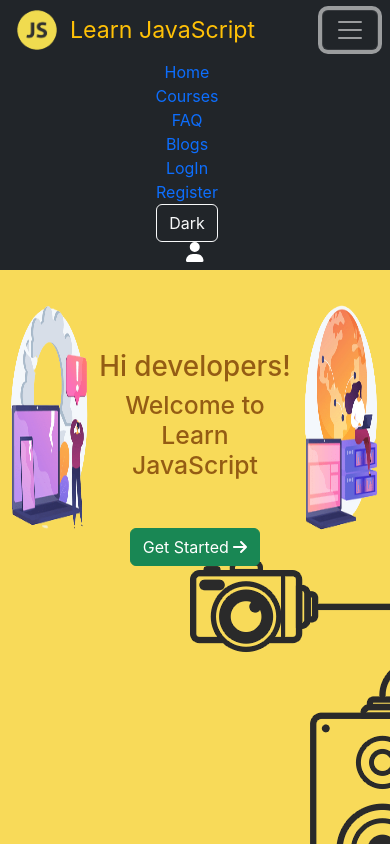
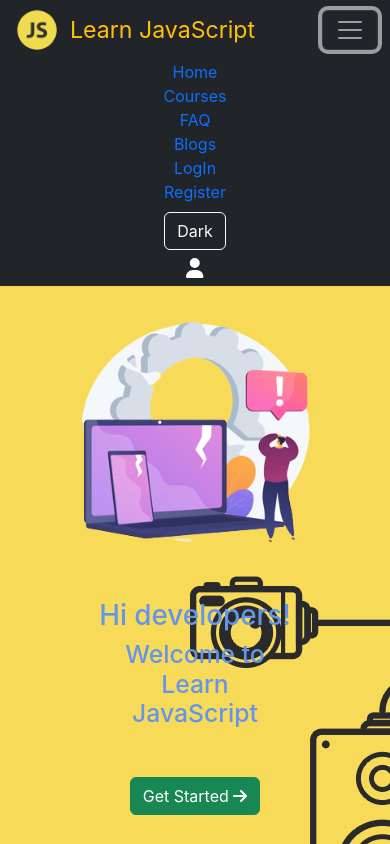
Before and after one commit to MahimPC111/Developer-guru-client, a React (Create React App) app: page / in a window 390 px wide. Both pictures are taken after a click on the button 350 px from the left and 30 px from the top of the page. Shown: the top 844 px of the page. Built offline with nearby package versions, Linux system fonts and the light colour scheme; no server answers.

Commit message:
resposive committed

```diff
--- a/src/Pages/Courses/Courses.js
+++ b/src/Pages/Courses/Courses.js
@@ -1,9 +1,15 @@
 import React from 'react';
+import { useLoaderData } from 'react-router-dom';
 
 const Courses = () => {
+    const courses = useLoaderData();
+    console.log(courses)
     return (
         <div>
-            <h3>This is course</h3>
+            {/* <h3>{courses.length}</h3> */}
+            {
+                // courses.map(course => <li>{course.name}</li>)
+            }
         </div>
     );
 };
--- a/src/Pages/Home/Home.css
+++ b/src/Pages/Home/Home.css
@@ -12,3 +12,14 @@ h2 {
     color: rgb(148, 92, 20);
     font-weight: 500;
 }
+
+@media screen and (max-width: 576px) {
+    .titleDiv {
+        padding-top: 20px;
+    }
+
+    .titleDiv h1,
+    h2 {
+        color: cornflowerblue;
+    }
+}
--- a/src/Pages/Home/Home.js
+++ b/src/Pages/Home/Home.js
@@ -10,8 +10,10 @@ const Home = () => {
 
     return (
         <div className='home-div'>
-            <div className='d-flex justify-content-between'>
-                <img className='w-25' src={img1} alt="" />
+            <div className='d-md-flex justify-content-between'>
+                <div className='d-flex justify-content-center'>
+                    <img className='w-75 w-sm-100' src={img1} alt="" />
+                </div>
                 <div className='w-50 mx-auto titleDiv'>
                     <h1 className='text-center'>Hi developers!</h1>
                     <h2 className='text-center'>Welcome to Learn JavaScript</h2>
@@ -19,7 +21,9 @@ const Home = () => {
                         <Link to='/courses'><Button variant="success">Get Started <FontAwesomeIcon icon={faArrowRight} /></Button></Link>
                     </div>
                 </div>
-                <img className='w-25' src={img2} alt="" />
+                <div className='d-flex justify-content-center'>
+                    <img className='w-75 w-sm-100' src={img2} alt="" />
+                </div>
             </div>
         </div>
     );
--- a/src/Pages/Login/EmailAndPassword/EmailAndPassword.js
+++ b/src/Pages/Login/EmailAndPassword/EmailAndPassword.js
@@ -4,7 +4,7 @@ import { useContext } from 'react';
 import Button from 'react-bootstrap/Button';
 import Form from 'react-bootstrap/Form';
 import toast from 'react-hot-toast';
-import { Link, useNavigate } from 'react-router-dom';
+import { useNavigate } from 'react-router-dom';
 import { AuthContext } from '../../../contexts/AuthProvider/AuthProvider';
 
 
@@ -33,7 +33,7 @@ const Login = () => {
     }
 
     return (
-        <Form onSubmit={handleSubmit} className='w-50 mt-5 mx-auto p-3 bg-light rounded'>
+        <Form onSubmit={handleSubmit} className='w-75 mt-5 mx-auto p-3 bg-light rounded'>
 
             <Form.Group className="mb-3" controlId="formBasicEmail">
                 <Form.Label>Email address</Form.Label>
@@ -44,10 +44,6 @@ const Login = () => {
                 <Form.Label>Password</Form.Label>
                 <Form.Control name='password' type="password" placeholder="Type password" required />
             </Form.Group>
-
-            <Form.Text className="d-block mb-3">
-                Don't have an account? Please <Link to='/register'>Register</Link>
-            </Form.Text>
 
             <Button variant="primary" type="submit">
                 Submit
--- a/src/Pages/Login/Login.js
+++ b/src/Pages/Login/Login.js
@@ -33,13 +33,18 @@ const Login = () => {
     }
 
     return (
-        <div className='m-auto w-25 mt-5'>
-            <h4>Log In with:</h4>
-            <ButtonGroup vertical>
-                <Button className='mt-2' variant="outline-success"><Link to='/emailpassword' className='text-decoration-none text-black'>Email and Password</Link></Button>
-                <Button onClick={handleGoogleSignIn} className='mt-2 text-black' variant="outline-success">Google</Button>
-                <Button onClick={handleGithubSignIn} className='mt-2 text-black' variant="outline-success">Github</Button>
-            </ButtonGroup>
+        <div className='m-auto w-sm-25 w-50 mt-5'>
+            <h4 className='text-center'>Log In with:</h4>
+            <div className='d-flex justify-content-center'>
+                <ButtonGroup vertical>
+                    <Button className='mt-2' variant="outline-success"><Link to='/emailpassword' className='text-decoration-none text-black'>Email and Password</Link></Button>
+                    <Button onClick={handleGoogleSignIn} className='mt-2 text-black' variant="outline-success">Google</Button>
+                    <Button onClick={handleGithubSignIn} className='mt-2 text-black' variant="outline-success">Github</Button>
+                </ButtonGroup>
+            </div>
+            <p className="d-block mt-3 text-center"><small>
+                Don't have an account? Please <Link to='/register'>Register</Link>
+            </small></p>
         </div>
     );
 };
--- a/src/Pages/Others/Header/Header.js
+++ b/src/Pages/Others/Header/Header.js
@@ -45,24 +45,24 @@ const Header = () => {
                 <Navbar.Toggle aria-controls="responsive-navbar-nav" />
                 <Navbar.Collapse id="responsive-navbar-nav">
                     <Nav className='d-flex align-items-center pb-2 pb-sm-0 ms-sm-auto'>
-                        <Link to='/' className='text-decoration-none me-3'>Home</Link>
-                        <Link to='/courses' className='text-decoration-none me-3'>Courses</Link>
-                        <Link to='/faq' className='text-decoration-none me-3'>FAQ</Link>
-                        <Link to='/blogs' className='text-decoration-none me-3'>Blogs</Link>
+                        <Link to='/' className='text-decoration-none me-md-3'>Home</Link>
+                        <Link to='/courses' className='text-decoration-none me-md-3'>Courses</Link>
+                        <Link to='/faq' className='text-decoration-none me-md-3'>FAQ</Link>
+                        <Link to='/blogs' className='text-decoration-none me-md-3'>Blogs</Link>
                         {
                             user?.uid ?
-                                <Button className='me-3' onClick={handleSignOut} variant="outline-danger">LogOut</Button>
+                                <Button className='me-md-3  mb-2 mb-md-0' onClick={handleSignOut} variant="outline-danger">LogOut</Button>
                                 :
                                 <>
-                                    <Link to='/login' className='text-decoration-none me-3'>LogIn</Link>
-                                    <Link to='/register' className='text-decoration-none me-3'>Register</Link>
+                                    <Link to='/login' className='text-decoration-none me-md-3'>LogIn</Link>
+                                    <Link to='/register' className='text-decoration-none me-md-3 mb-2 mb-md-0'>Register</Link>
                                 </>
                         }
                         {
                             theme ?
-                                <Button className='text-decoration-none me-3' onClick={handleTheme} variant="outline-light">Light</Button>
+                                <Button className='text-decoration-none me-md-3 mb-2 mb-md-0' onClick={handleTheme} variant="outline-light">Light</Button>
                                 :
-                                <Button className='text-decoration-none me-3' onClick={handleTheme} variant="outline-light">Dark</Button>
+                                <Button className='text-decoration-none me-md-3 mb-2 mb-md-0' onClick={handleTheme} variant="outline-light">Dark</Button>
                         }
                         {
                             user?.photoURL ?
--- a/src/Pages/Register/Register.js
+++ b/src/Pages/Register/Register.js
@@ -48,7 +48,7 @@ const Register = () => {
     }
 
     return (
-        <Form className='w-50 mt-5 mx-auto p-3 bg-light rounded' onSubmit={handleSubmit}>
+        <Form className='w-sm-50 w-75 mt-5 mx-auto p-3 bg-light rounded' onSubmit={handleSubmit}>
             <Form.Group className="mb-3" controlId="formBasicEmail">
                 <Form.Label>Full name</Form.Label>
                 <Form.Control name='name' type="text" placeholder="Enter your full name" />
@@ -70,7 +70,7 @@ const Register = () => {
             </Form.Group>
 
             <Form.Text className="d-block mb-3">
-                Already have an account? <Link to='/login'>LogIn</Link>
+                <small>Already have an account? <Link to='/login'>LogIn</Link></small>
             </Form.Text>
 
             <Button variant="primary" type="submit">
--- a/src/Routes/SimpleRoutes/SimpleRoutes.js
+++ b/src/Routes/SimpleRoutes/SimpleRoutes.js
@@ -8,7 +8,7 @@ import EmailAndPassword from "../../Pages/Login/EmailAndPassword/EmailAndPasswor
 import Login from "../../Pages/Login/Login";
 import Register from "../../Pages/Register/Register";
 import Route404 from "../../Pages/Route404/Route404";
-import PrivateRoutes from "../PrivateRoutes/PrivateRoutes";
+// import PrivateRoutes from "../PrivateRoutes/PrivateRoutes";
 
 const routes = createBrowserRouter([
     {
@@ -21,7 +21,8 @@ const routes = createBrowserRouter([
             },
             {
                 path: '/courses',
-                element: <PrivateRoutes><Courses></Courses></PrivateRoutes>
+                loader: () => fetch('http://localhost:5000/courses'),
+                element: <Courses></Courses>
             },
             {
                 path: '/faq',
--- a/src/contexts/AuthProvider/AuthProvider.js
+++ b/src/contexts/AuthProvider/AuthProvider.js
@@ -41,7 +41,7 @@ const AuthProvider = ({ children }) => {
 
     useEffect(() => {
         const unsubscribe = onAuthStateChanged(auth, currentUser => {
-            console.log(currentUser)
+            // console.log(currentUser)
             setUser(currentUser);
         })
         return () => {
```
